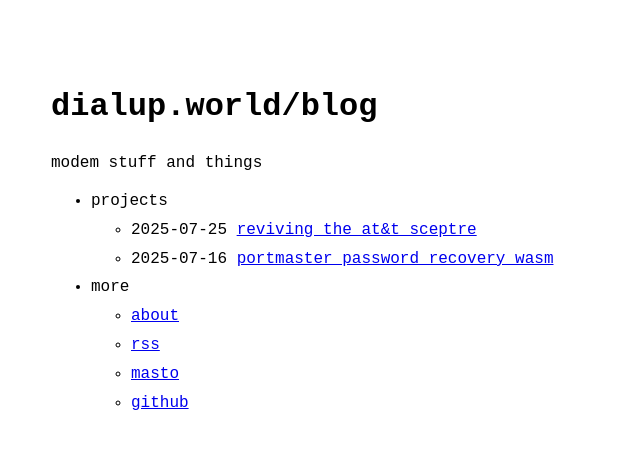
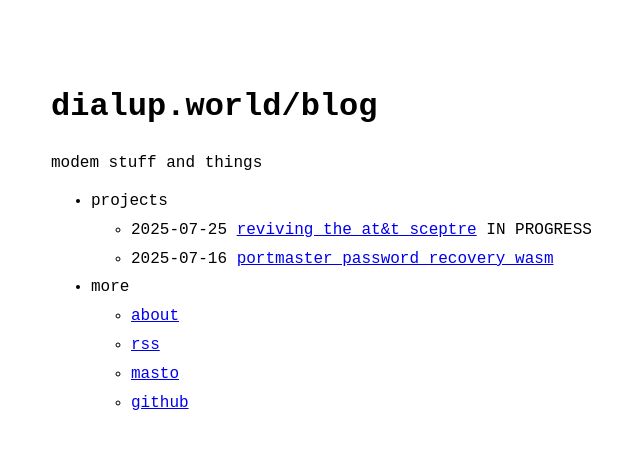
Before and after one commit to dialup-world/dialup-world.github.io, a Jekyll site: the page built from blog/index.md, in a window 1280 px wide. Shown: the top 449 px of the page, without its empty margins (269-909 px from the left). Built offline with Jekyll 4.4.1, drawn with Linux system fonts in a browser that asks for light colours.

Commit message:
testing in_progress

```diff
--- a/blog/_includes/post_list.html
+++ b/blog/_includes/post_list.html
@@ -20,6 +20,9 @@
           {% else %}
           <a href="{{ post.url | relative_url }}">{{ post.title }}</a>
           {% endif %}
+		  {% if post.in_progress == true %}
+		  <span>IN PROGRESS</span>
+		  {% endif %}
         </li>
     {%- endfor -%}
     {%- if include.show_more and limit_exceeded -%}
```
Also changed, not shown: blog/_posts/2025-07-25-att-sceptre-revival.md (+1 -0 lines).
